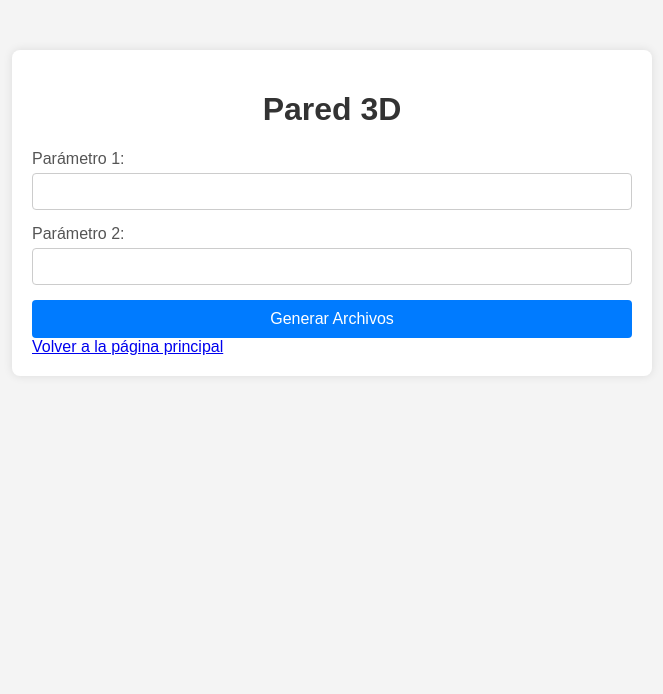
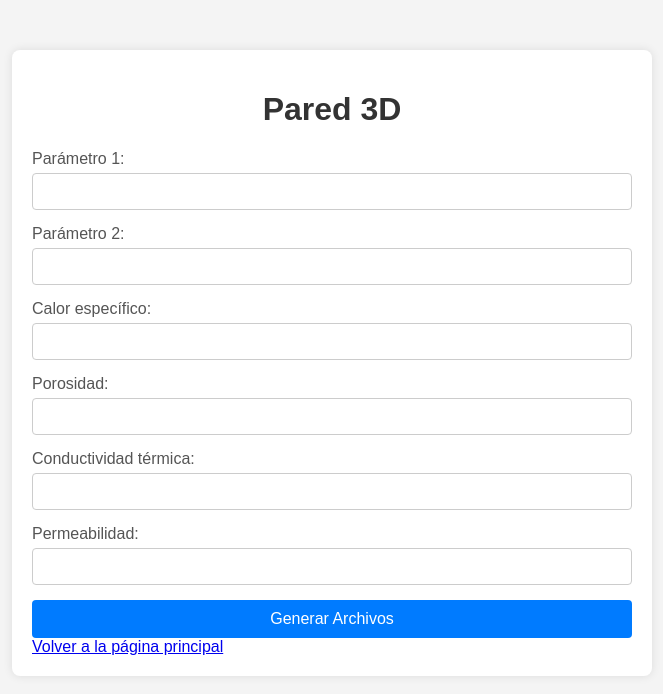
Before and after one commit to jjgarrid/Unidash, a Flask app: page /pared3d in a window 1280 px wide. Shown: the top 694 px of the page, without its empty margins (308-971 px from the left). Run offline with Flask 3, Linux system fonts and the light colour scheme.

Commit message:
Add new parameters and hidden input fields to `pared3d.html`
* Add input fields for `Calor_especifico`, `Porosidad`, `conductividad_termica`, and `Permeabilidad`
* Add hidden input fields for `template_folder` and `output_folder`
* Add a submit button to generate files

```diff
--- a/app/templates/pared3d.html
+++ b/app/templates/pared3d.html
@@ -18,6 +18,22 @@
                 <label for="param2">Parámetro 2:</label>
                 <input type="text" id="param2" name="param2" required>
             </div>
+            <div class="form-group">
+                <label for="Calor_especifico">Calor específico:</label>
+                <input type="text" id="Calor_especifico" name="Calor_especifico" required>
+            </div>
+            <div class="form-group">
+                <label for="Porosidad">Porosidad:</label>
+                <input type="text" id="Porosidad" name="Porosidad" required>
+            </div>
+            <div class="form-group">
+                <label for="conductividad_termica">Conductividad térmica:</label>
+                <input type="text" id="conductividad_termica" name="conductividad_termica" required>
+            </div>
+            <div class="form-group">
+                <label for="Permeabilidad">Permeabilidad:</label>
+                <input type="text" id="Permeabilidad" name="Permeabilidad" required>
+            </div>
             <input type="hidden" name="template_folder" value="app/templates/pared3d">
             <input type="hidden" name="output_folder" value="app/output/pared3d">
             <button type="submit">Generar Archivos</button>
```
